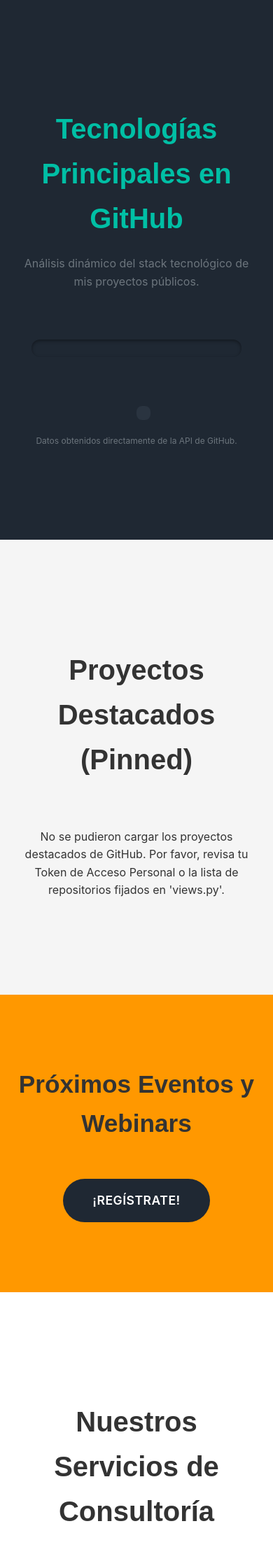
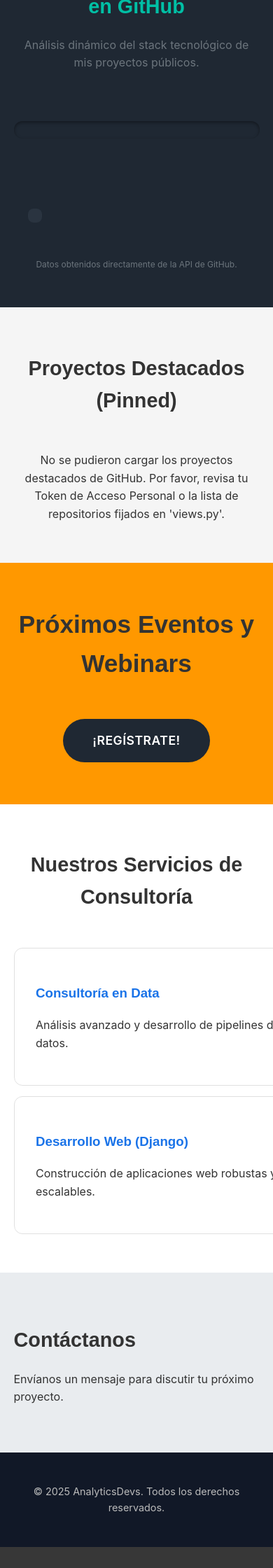
Before and after one commit to GeraMartinez94/analyticsdevs_project, a Django app: page / in a window 390 px wide; the page is wider, and only the part inside the window is pictured. Shown: the part 911-3151 px from the top of that part at 70% size. After the commit the page ends 3121 px from the top of that part, so only its background shows below. Run offline with Django 5.2, Linux system fonts and the light colour scheme; data that the repository does not hold is empty.

Commit message:
Update page

```diff
--- a/core/static/css/style.css
+++ b/core/static/css/style.css
@@ -417,6 +417,97 @@ footer a:hover {
         gap: 20px;
     }
 }
+/* ======================================================= */
+/* 1. CLASES DE ESTRUCTURA BASE (Asegurar que los contenedores se ajusten) */
+/* ======================================================= */
+.container {
+    width: 90%; /* Ajusta el ancho para que siempre haya un margen en móvil */
+    margin-left: auto;
+    margin-right: auto;
+    padding: 0 15px; /* Pequeño padding lateral */
+}
+
+
+/* ======================================================= */
+/* 2. MEDIA QUERY: TELÉFONOS MÓVILES (Ancho máximo 768px) */
+/* Aplica estos estilos cuando la pantalla sea MÁS PEQUEÑA que 768px */
+/* ======================================================= */
+@media (max-width: 768px) {
+
+    /* ---- A. NAVEGACIÓN (Navbar) ---- */
+    .navbar .container {
+        flex-direction: column; /* Apila el logo y los links */
+        align-items: flex-start;
+    }
+
+    /* Ocultar los links por defecto en móvil y mostrarlos apilados */
+    .navbar .nav-links {
+        display: none; /* Se recomienda usar JavaScript para alternar 'display: flex' */
+        width: 100%;
+        flex-direction: column;
+        text-align: left;
+    }
+
+    /* Mostrar los enlaces del menú en línea en móvil si se usa JS/un botón */
+    .nav-links a {
+        display: block;
+        padding: 10px 0;
+        border-top: 1px solid rgba(255, 255, 255, 0.1);
+    }
+
+    /* Opcional: Si usas un botón de hamburguesa, este es el lugar para mostrarlo */
+    /* .menu-toggle { display: block; } */
+
+
+    /* ---- B. SECCIONES Y TÍTULOS ---- */
+
+    /* Ajusta el padding de las secciones para dar más espacio vertical en móvil */
+    .hero-section, .github-analysis-section, .case-studies-section, .services-section {
+        padding: 40px 0;
+    }
+
+    /* Reduce el tamaño de fuente de los títulos principales */
+    h1 {
+        font-size: 2.5rem;
+    }
+
+    h2 {
+        font-size: 1.8rem;
+    }
+
+    /* ---- C. GRID/FLEX CONTAINERS (Apilar Columnas) ---- */
+
+    /* El análisis de GitHub (Barras y Pie Chart) debe apilarse */
+    .analysis-flex-container {
+        flex-direction: column;
+    }
+
+    /* La cuadrícula de Proyectos (Case Study Grid) debe apilarse */
+    .case-study-grid {
+        display: block; /* Desactiva el grid layout */
+    }
+
+    .case-card {
+        width: 100%; /* Las tarjetas ocupan el ancho completo */
+        margin-bottom: 20px;
+    }
+
+    /* La cuadrícula de Servicios debe apilarse */
+    .services-grid {
+        display: block; /* Desactiva el grid layout */
+    }
+
+    .service-item {
+        width: 100%;
+        margin-bottom: 15px;
+    }
+
+    /* Asegura que los gráficos se vean bien */
+    .bar-chart-wrapper, .pie-chart-wrapper {
+        width: 100%;
+        margin-bottom: 30px;
+    }
+}
 @media (max-width: 600px) {
     .hero-section h1 {
         font-size: 2.2em;
```
